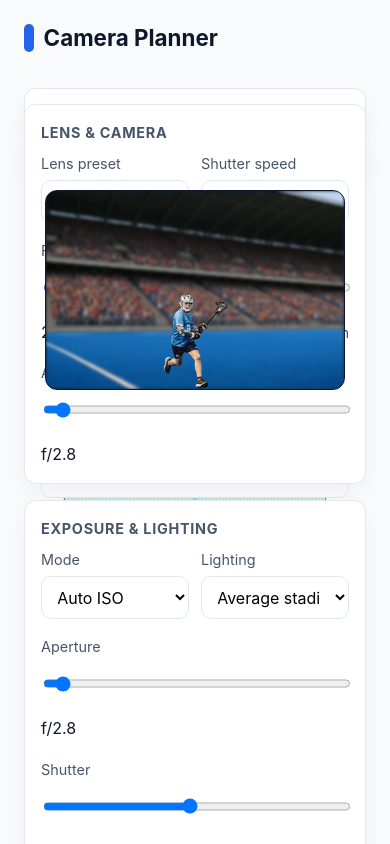
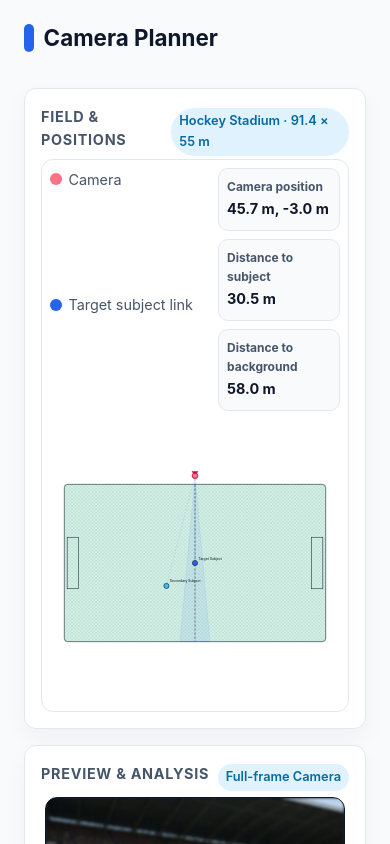
Before and after one commit to zaidmonis/camera-simulation, a React (Vite) app: page / in a window 390 px wide. Shown: the top 844 px of the page. Built offline with nearby package versions, Linux system fonts and the light colour scheme.

Commit message:
fix layout and add layout for mobile browser

```diff
--- a/src/index.css
+++ b/src/index.css
@@ -44,11 +44,15 @@ body {
 }
 
 .left-column {
-  display: grid;
-  grid-template-rows: minmax(0, 1fr) minmax(0, 1fr);
+  display: flex;
+  flex-direction: column;
   gap: 1rem;
-  height: 100%;
-  min-height: 0;
+  overflow-y: auto;
+  padding-right: 0.5rem;
+}
+
+.left-column > * {
+  flex-shrink: 0;
 }
 
 .left-column .panel {
@@ -67,7 +71,7 @@ body {
   flex-shrink: 0;
 }
 
-@media (max-width: 1100px) {
+@media (max-width: 900px) {
   body {
     overflow: auto;
   }
@@ -89,6 +93,35 @@ body {
   .right-column {
     overflow: visible;
     padding-right: 0;
+  }
+}
+
+@media (max-aspect-ratio: 3 / 4) {
+  body {
+    overflow: auto;
+  }
+
+  #root {
+    min-height: auto;
+  }
+
+  .app-shell {
+    grid-template-columns: 1fr;
+    overflow: visible;
+    height: auto;
+  }
+
+  .left-column,
+  .right-column {
+    display: flex;
+    flex-direction: column;
+    min-height: auto;
+    overflow: visible;
+    padding-right: 0;
+  }
+
+  .left-column {
+    grid-template-rows: none;
   }
 }
 
@@ -192,7 +225,7 @@ button.primary {
   overflow: hidden;
   border: 1px solid #0f172a;
   min-height: 0;
-  width: min(100%, 460px);
+  width: min(100%, 400px);
   max-width: 100%;
   aspect-ratio: 3 / 2;
   margin: 0 auto;
@@ -229,7 +262,6 @@ button.primary {
 .field-panel {
   display: flex;
   flex-direction: column;
-  height: 100%;
   min-height: 0;
 }
 
@@ -399,3 +431,6 @@ button.primary {
     flex: 1 1 180px;
   }
 }
+.left-column > * {
+  min-height: 0;
+}
```
